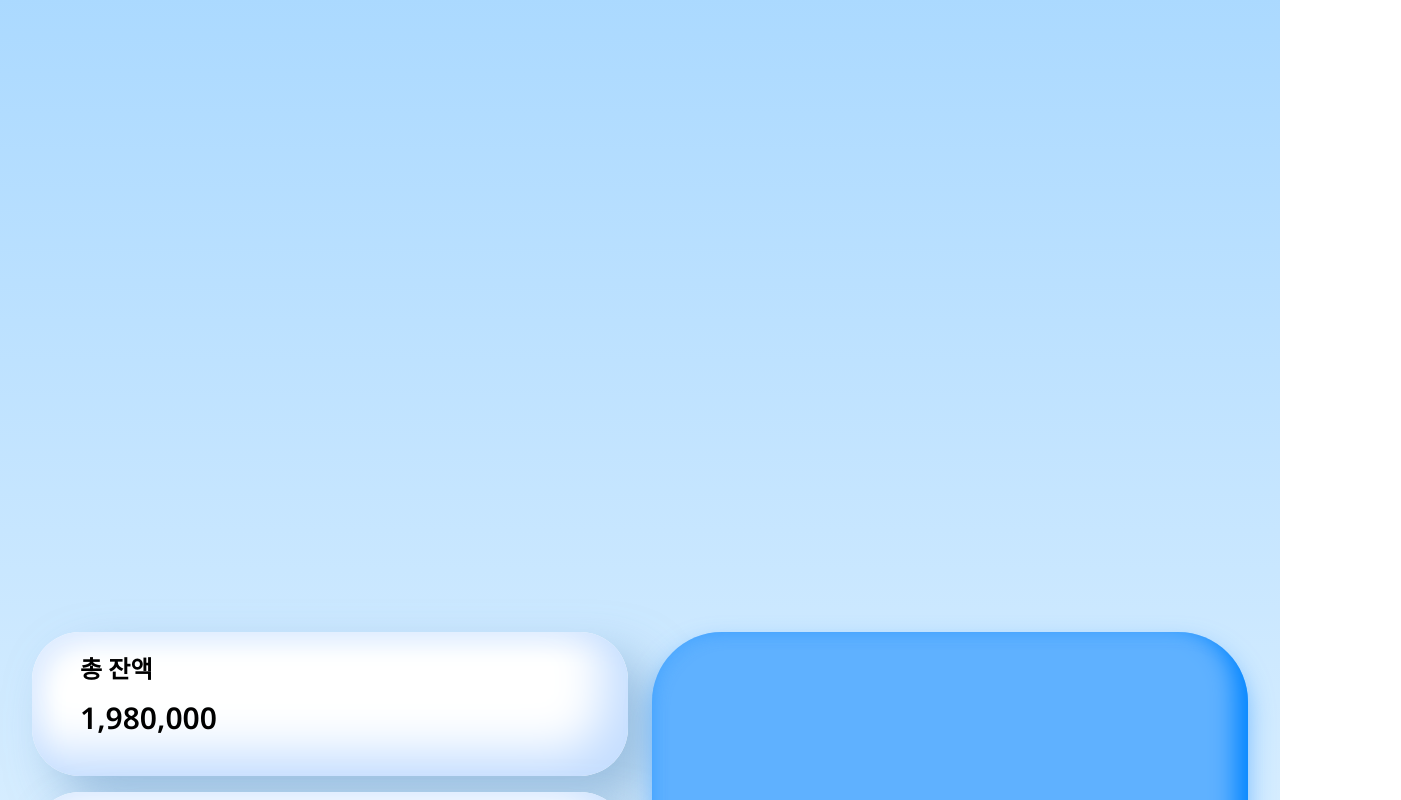
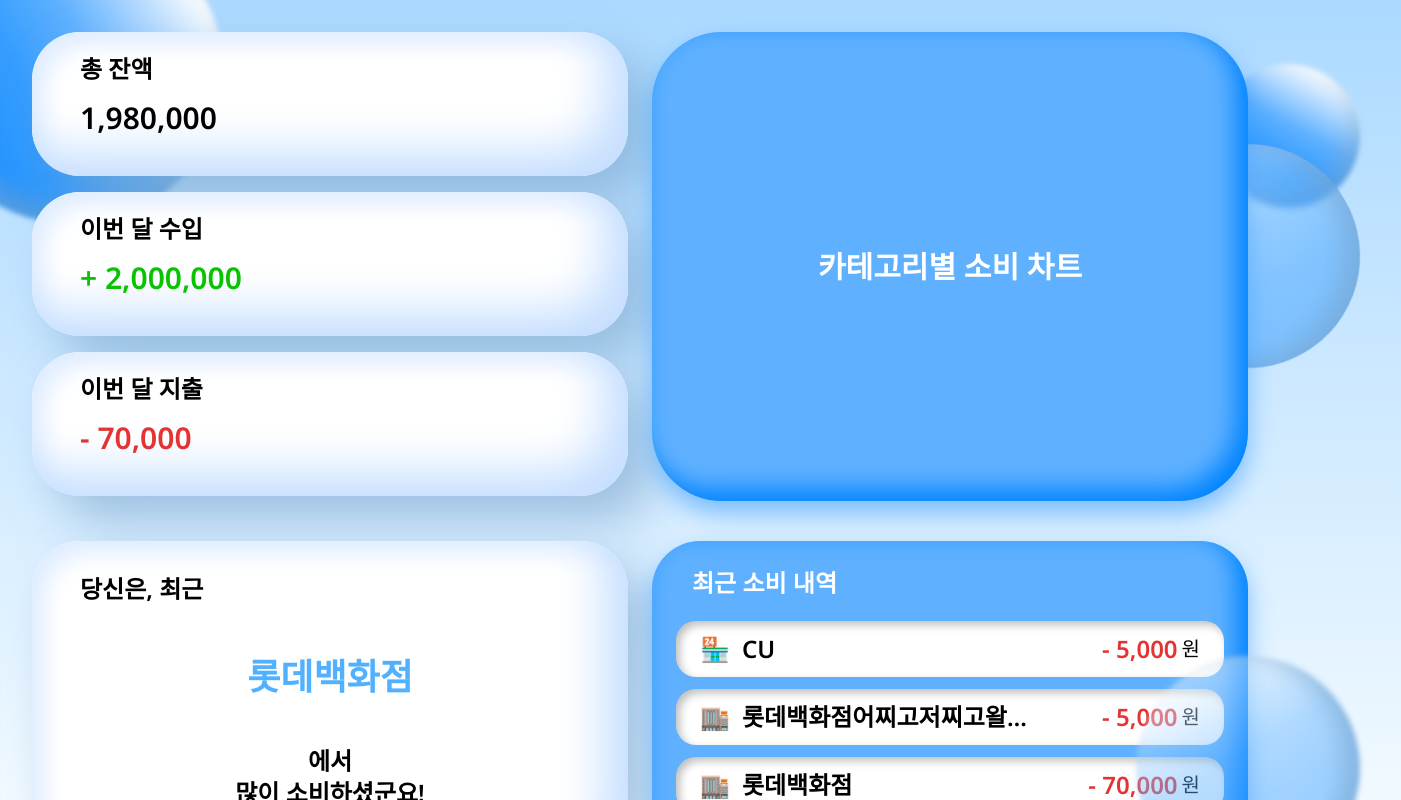
Before and after one commit to oding01/Expense-Tracker, a React (Vite) app: page / in a window 1280 px wide. Shown: the top 800 px of the page, 1401 px wide, since content can reach past the window. Built offline with nearby package versions, Linux system fonts and the light colour scheme.

Commit message:
Design: 물방울 css 추가

```diff
--- a/src/index.css
+++ b/src/index.css
@@ -27,6 +27,7 @@ body {
 		rgb(171.06, 217.23, 255) 0%,
 		rgb(250.75, 253.73, 255) 100%
 	);
+	overflow-x: hidden;
 }
 
 /* 피그마 프레임 사이즈 적용 */
@@ -36,3 +37,90 @@ body {
 	align-items: center;
 	min-height: 100vh;
 }
+
+#topleftball {
+	position: absolute;
+	width: 19rem;
+	height: 19rem;
+	left: -5rem;
+	top: -5rem;
+
+	background: linear-gradient(
+		180deg,
+		#ffffff 0%,
+		#5fb1ff 42.5%,
+		#359dff 65.5%,
+		#1d91ff 100%
+	);
+	box-shadow: inset -12px -12px 24px rgba(116, 162, 204, 0.6);
+	filter: blur(2.5px);
+	transform: rotate(61.54deg);
+	border-radius: 50%;
+}
+
+body #toprightupball {
+	position: absolute;
+	width: 9rem;
+	height: 9rem;
+	right: -5rem;
+	top: 4rem;
+
+	background: linear-gradient(
+		180deg,
+		#ffffff 0%,
+		#5fb1ff 42.5%,
+		#359dff 65.5%,
+		#1d91ff 100%
+	);
+	box-shadow: inset -12px -12px 24px rgba(116, 162, 204, 0.6);
+	filter: blur(2.5px);
+	transform: rotate(28.83deg);
+	border-radius: 50%;
+	overflow: hidden;
+}
+
+body #toprightdownball {
+	position: absolute;
+	width: 14rem;
+	height: 14rem;
+	right: -5rem;
+	top: 9rem;
+
+	background: linear-gradient(
+		180deg,
+		rgba(255, 255, 255, 0.45) 0%,
+		rgba(95, 177, 255, 0.45) 42.5%,
+		rgba(53, 157, 255, 0.45) 65.5%,
+		rgba(29, 145, 255, 0.45) 100%
+	);
+	box-shadow: inset -12px -12px 24px rgba(116, 162, 204, 0.6);
+	backdrop-filter: blur(2.5px);
+	/* Note: backdrop-filter has minimal browser support */
+	transform: rotate(-30deg);
+	border-radius: 50%;
+	overflow: hidden;
+}
+
+body #bottomrightball {
+	/* Ellipse 4 */
+
+	position: absolute;
+	width: 14rem;
+	height: 14rem;
+	right: -5rem;
+	bottom: -5rem;
+
+	background: linear-gradient(
+		180deg,
+		rgba(255, 255, 255, 0.42) 0%,
+		rgba(95, 177, 255, 0.42) 42.5%,
+		rgba(53, 157, 255, 0.42) 65.5%,
+		rgba(29, 145, 255, 0.42) 100%
+	);
+	box-shadow: inset -12px -12px 24px rgba(116, 162, 204, 0.6);
+	filter: blur(2.5px);
+	transform: rotate(-30deg);
+	overflow: hidden;
+	border-radius: 50%;
+	z-index: 1;
+}
```
